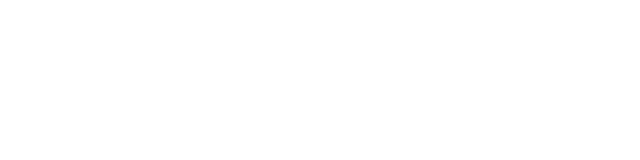
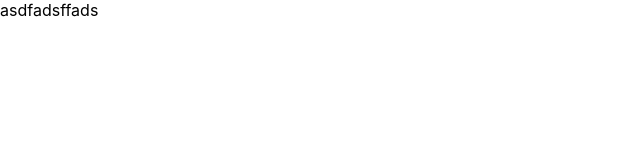
Before and after one commit to Deokhaeng/react_mini_project, a React (Create React App) app: page / in a window 1280 px wide. Shown: the top 160 px of the page, without its empty margins (0-640 px from the left). Built offline with nearby package versions, Linux system fonts and the light colour scheme.

Commit message:
연결 확인

```diff
--- a/src/App.js
+++ b/src/App.js
@@ -2,7 +2,7 @@
 import "./App.css";
 
 function App() {
-  return <div></div>;
+  return <div>asdfadsffads</div>;
 }
 
 export default App;
```
